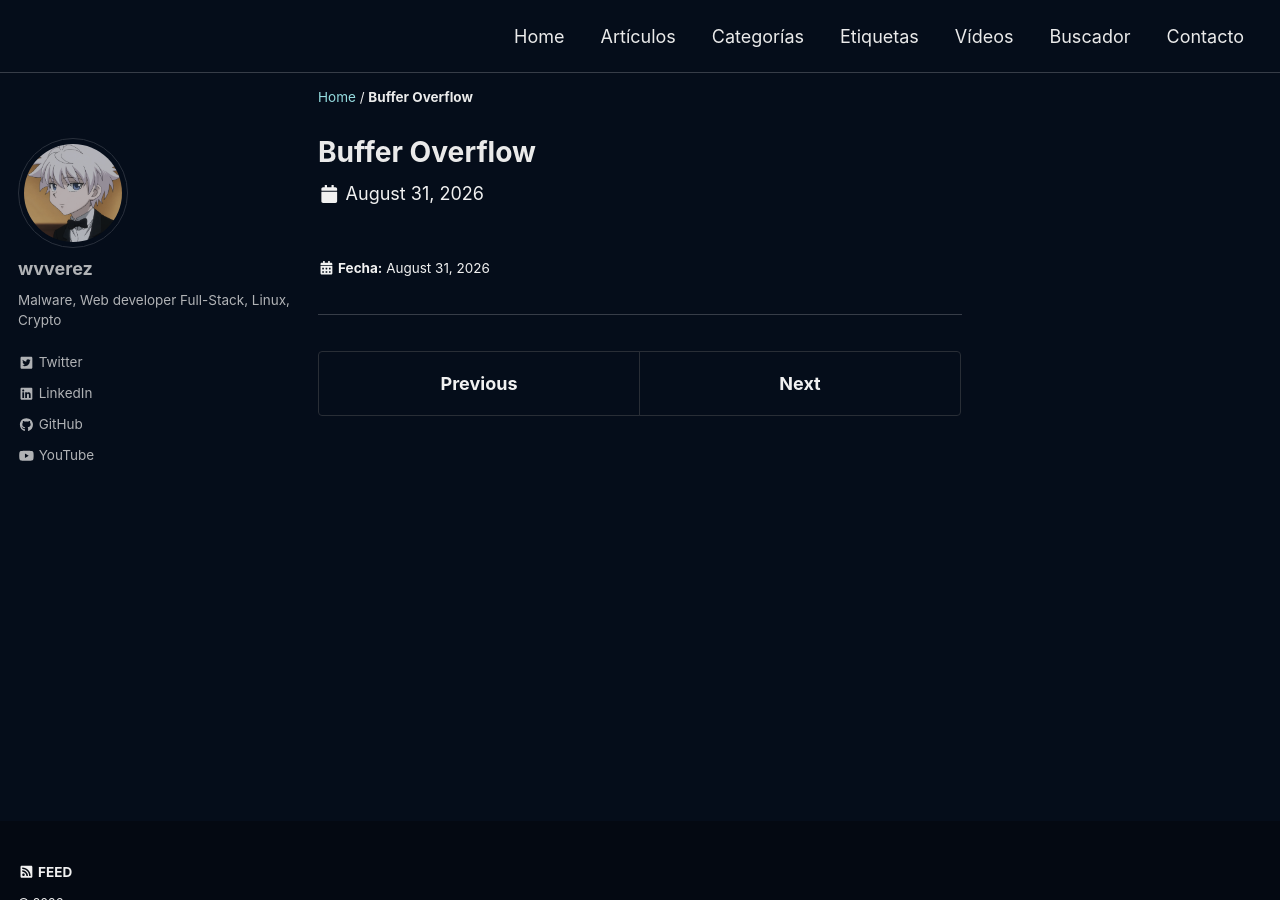
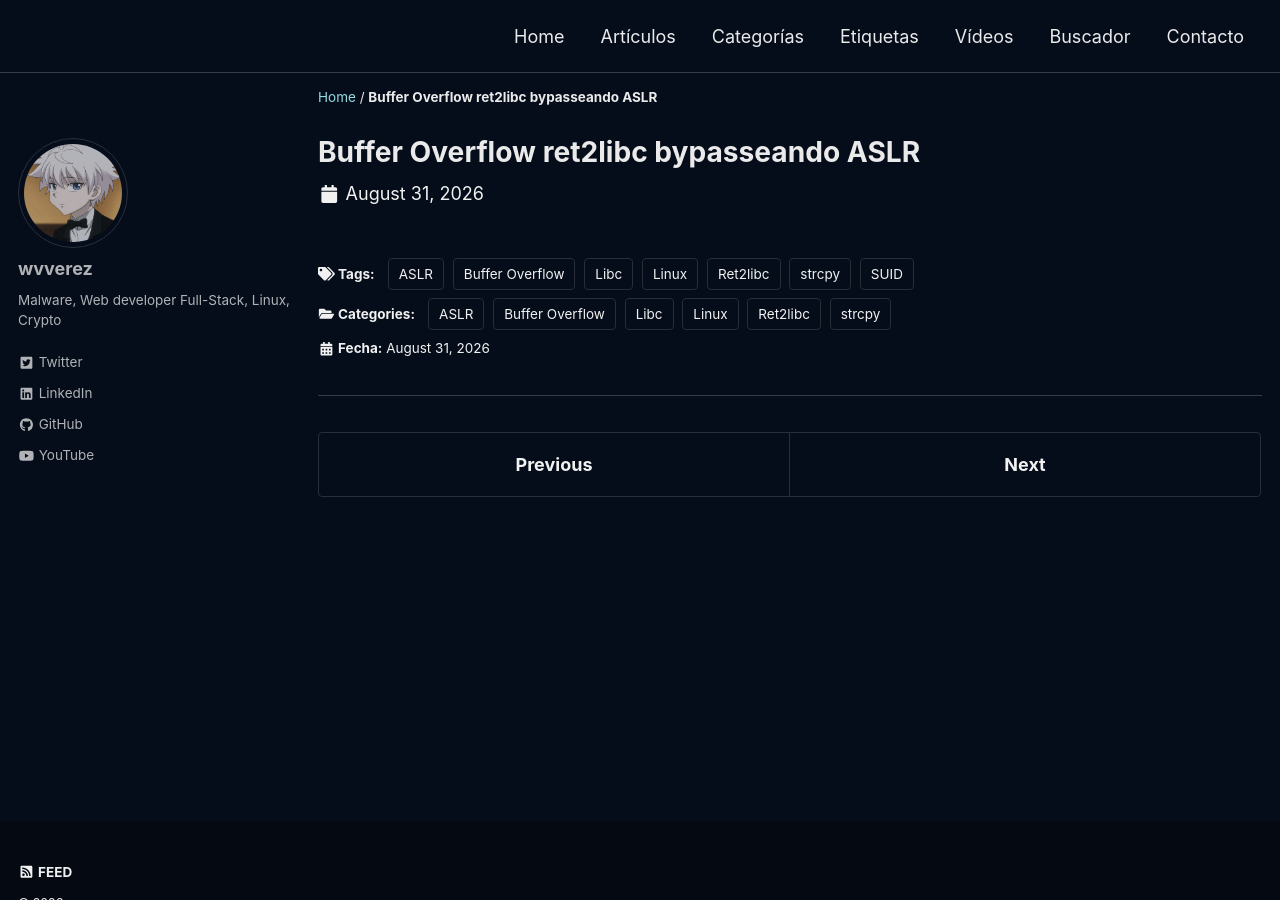
Before and after one commit to wvverez/wvverez.github.io, a Jekyll site: the page built from _posts/2026-08-31-buffer-overflow.md, in a window 1280 px wide and 900 px high. Built offline with Jekyll 4.4.1, drawn with Linux system fonts in a browser that asks for light colours; cached includes are drawn as plain includes; a script that is not in the unit is left out.

Commit message:
Update 2026-08-31-buffer-overflow.md

```diff
--- a/_posts/2026-08-31-buffer-overflow.md
+++ b/_posts/2026-08-31-buffer-overflow.md
@@ -1 +1,25 @@
 ---
+layout: single
+title: Buffer Overflow ret2libc bypasseando ASLR
+excerpt: "Cómo abusar de un buffer overflow para retornar a ejecución remota de código saltandose la protección ASLR"
+date: 2026-08-31
+classes: wide
+header:
+  teaser: /assets/images/buffer.jpeg
+  teaser_home_page: true
+categories:
+  - Ret2libc
+  - Buffer Overflow
+  - Linux
+  - ASLR
+  - Libc
+  - strcpy
+tags:
+  - Ret2libc
+  - Buffer Overflow
+  - Linux
+  - ASLR
+  - Libc
+  - strcpy
+  - SUID
+---
```
